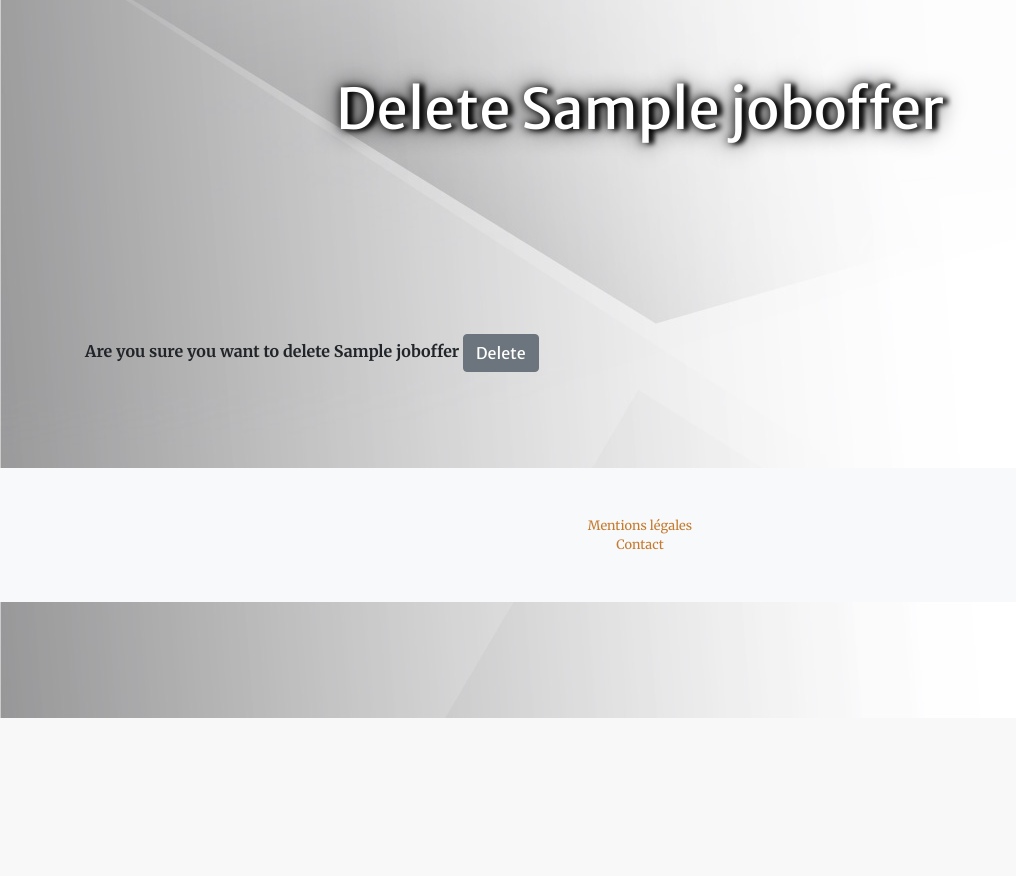
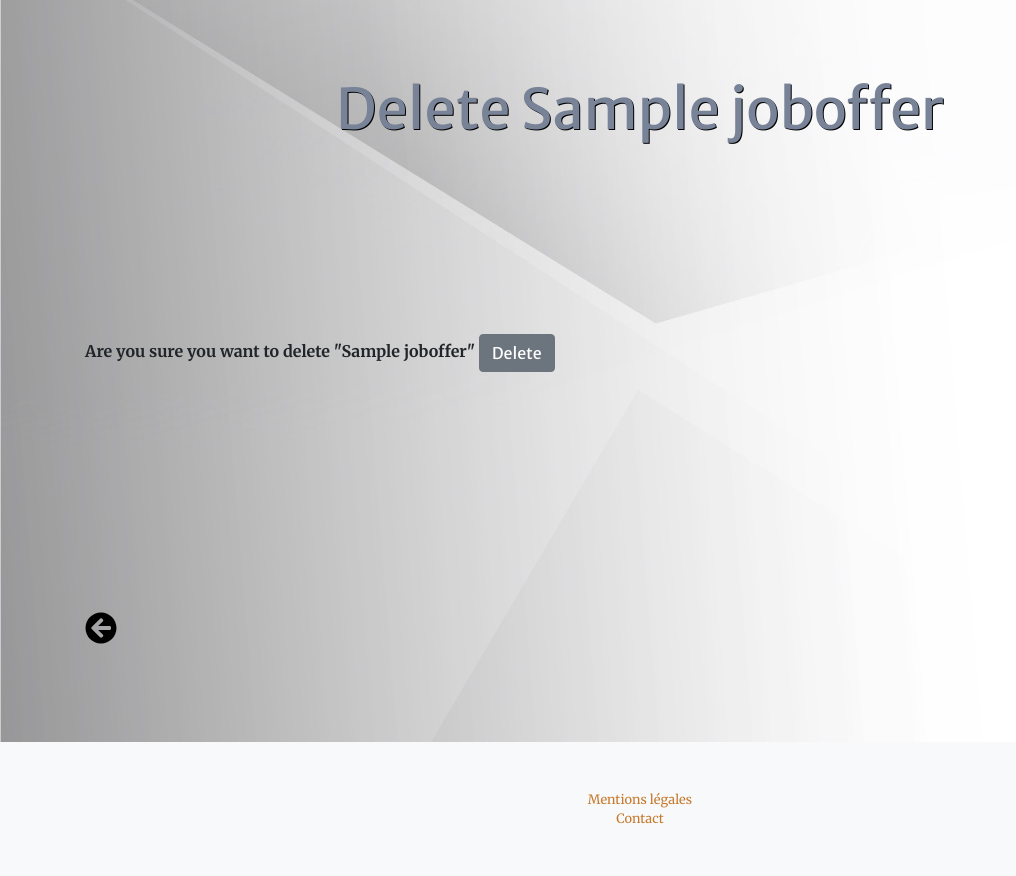
Before and after one commit to MyBhive/JobSearchMonitoring, a Django app: page /job_detail/1/delete in a window 1280 px wide. Shown: the part 82-958 px from the top of the page, without its empty margins (0-1016 px from the left). Before the commit the page ends 800 px from the top, so only its background shows below. Run offline with Django 3.2, Linux system fonts and the light colour scheme; tables that the repository leaves empty hold one stand-in row (values such as "Sample post"); some libraries are stand-ins or nearby versions.

Commit message:
add arrow

```diff
--- a/templates/pages/delete_job_offer.html
+++ b/templates/pages/delete_job_offer.html
@@ -7,9 +7,9 @@
     <div class="container h-100">
         <div class="d-flex justify-content-center h-100">
             <div class="user_card my-auto" style="width: auto;">
-                <div class="d-flex justify-content-center pb-4 text-white">
-                    <h1 class="d-block text-center mb-5 text-white"
-                    style="margin-top: 4rem; text-shadow: 5px 1px 5px black, 0 0 25px black, 0 0 10px black;">
+                <div class="d-flex justify-content-center pb-4">
+                    <h1 class="d-block text-center mb-5"
+                    style="color: #798398; margin-top: 4rem; text-shadow: 1px 1px black;">
                     Delete {{ joboffer.title }}</h1>
                 </div>
             </div>
@@ -20,10 +20,19 @@
     <div class="container">
         <form method="POST">
             {% csrf_token %}
-            <strong>Are you sure you want to delete {{ joboffer.title }}</strong>
+            <strong>Are you sure you want to delete "{{ joboffer.title }}"</strong>
             <button type="submit" class="btn btn-secondary">Delete</button>
         </form>
     </div>
 </section>
+<section class="page-section">
+    <div class="container">
+        <div class="justify-content-center mt-5">
+            <a href="{% url 'job_description' joboffer.category_id_id %}">
+                <i class="fas fa-arrow-circle-left fa-2x mb-0" style="color: black;"></i>
+            </a>
+        </div>
+    </div>
+</section>
 
 {% endblock %}
```
